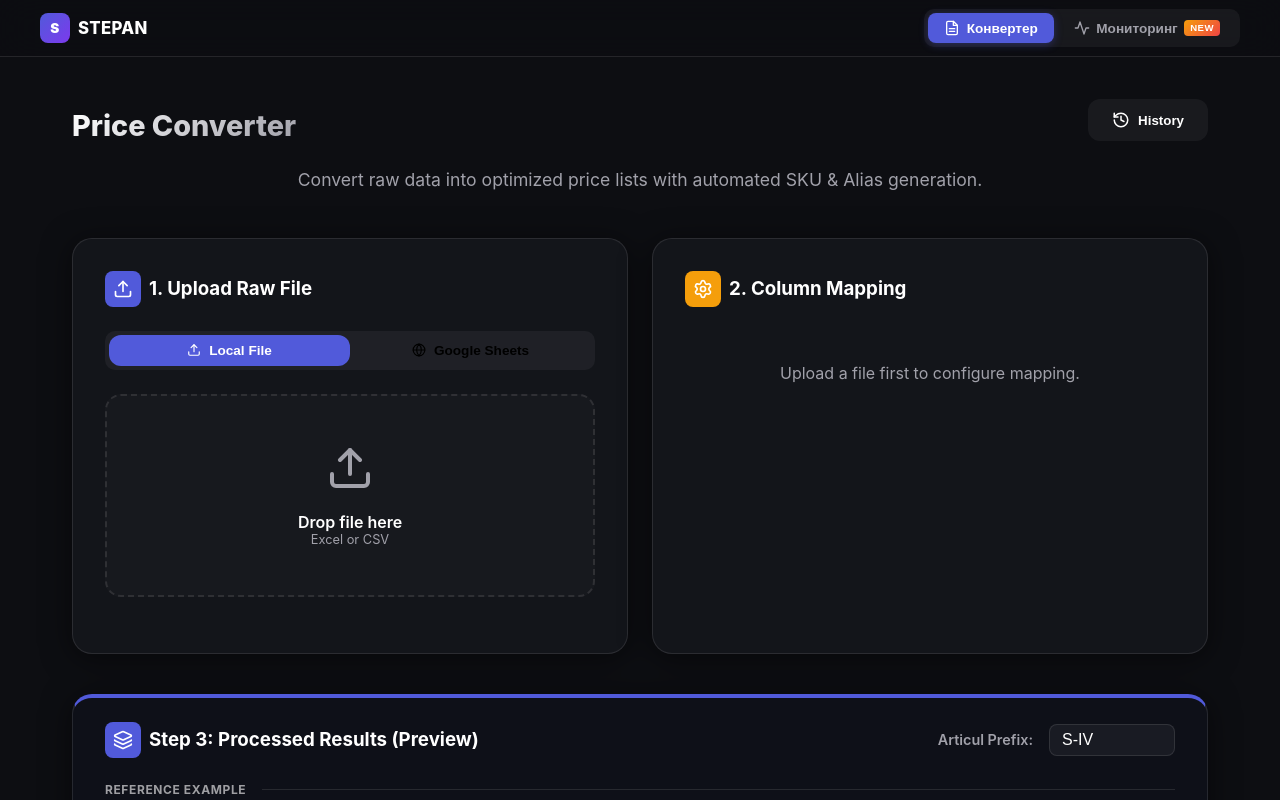
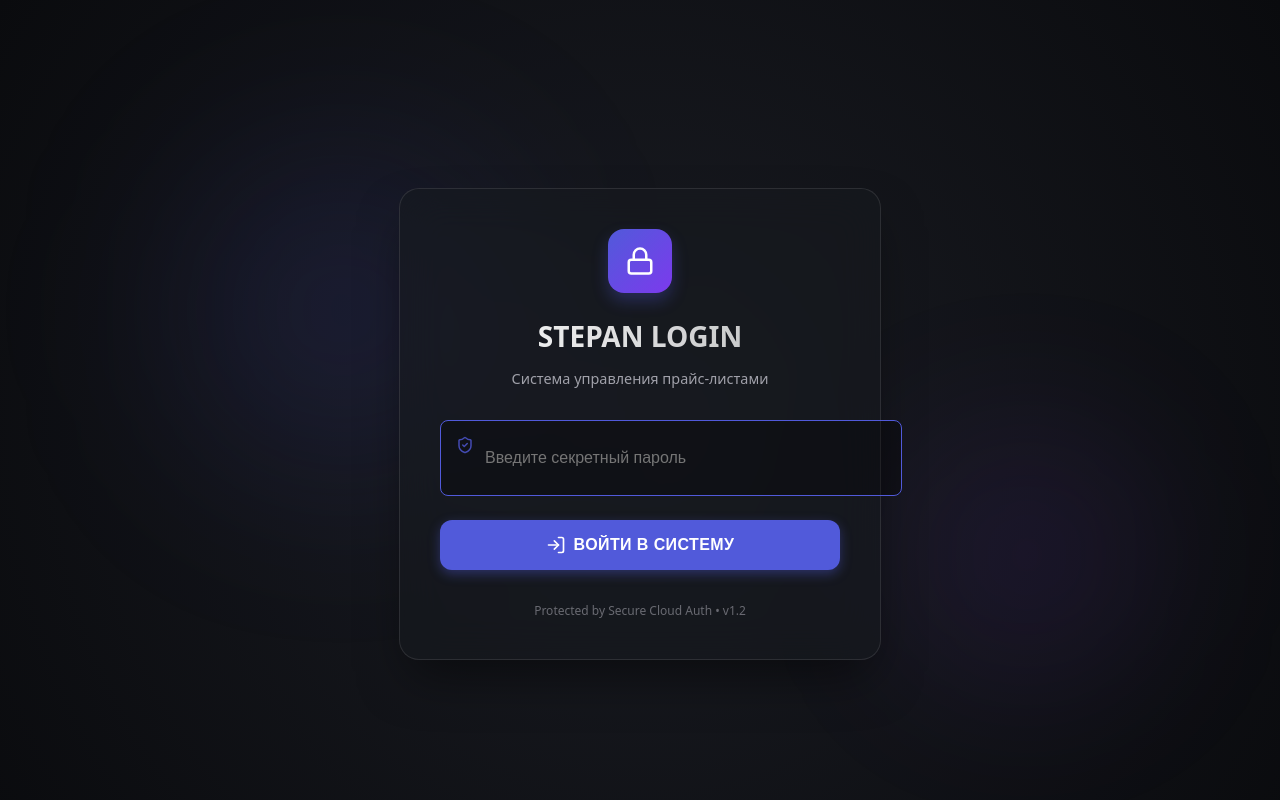
Before and after one commit to alexyu-09/stepan, a React (Vite) app: page / in a window 1280 px wide. Shown: the top 800 px of the page. Built offline with nearby package versions, Linux system fonts and the light colour scheme.

Commit message:
feat: add secure server-side authentication

```diff
--- /dev/null
+++ b/src/components/Auth.tsx
@@ -0,0 +1,210 @@
+import { useState, useEffect } from 'react';
+import { Lock, LogIn, ShieldCheck, AlertCircle, RefreshCw } from 'lucide-react';
+
+interface AuthProps {
+    onAuthenticated: () => void;
+}
+
+const Auth: React.FC<AuthProps> = ({ onAuthenticated }) => {
+    const [password, setPassword] = useState('');
+    const [loading, setLoading] = useState(false);
+    const [error, setError] = useState<string | null>(null);
+
+    // Initial check for existing session
+    useEffect(() => {
+        const token = localStorage.getItem('stepan_auth_token');
+        if (token) {
+            onAuthenticated();
+        }
+    }, [onAuthenticated]);
+
+    const handleLogin = async (e: React.FormEvent) => {
+        e.preventDefault();
+        if (!password || loading) return;
+
+        setLoading(true);
+        setError(null);
+
+        try {
+            const response = await fetch('/api/auth', {
+                method: 'POST',
+                headers: { 'Content-Type': 'application/json' },
+                body: JSON.stringify({ password }),
+            });
+
+            if (!response.ok) {
+                const data = await response.json();
+                throw new Error(data.error || 'Неверный пароль');
+            }
+
+            const { token } = await response.json();
+            localStorage.setItem('stepan_auth_token', token);
+            onAuthenticated();
+        } catch (err: any) {
+            setError(err.message || 'Ошибка сервера. Попробуйте снова.');
+            setPassword('');
+        } finally {
+            setLoading(false);
+        }
+    };
+
+    return (
+        <div style={{
+            minHeight: '100vh',
+            display: 'flex',
+            alignItems: 'center',
+            justifyContent: 'center',
+            background: 'radial-gradient(circle at center, #1a1c23 0%, #0a0b0e 100%)',
+            padding: '1.5rem',
+            fontFamily: 'system-ui, -apple-system, sans-serif'
+        }}>
+            {/* Background elements */}
+            <div style={{
+                position: 'fixed',
+                top: '20%',
+                left: '15%',
+                width: '300px',
+                height: '300px',
+                background: 'rgba(81, 90, 218, 0.15)',
+                filter: 'blur(100px)',
+                borderRadius: '50%',
+                zIndex: 0
+            }} />
+            <div style={{
+                position: 'fixed',
+                bottom: '15%',
+                right: '10%',
+                width: '250px',
+                height: '250px',
+                background: 'rgba(124, 58, 237, 0.1)',
+                filter: 'blur(80px)',
+                borderRadius: '50%',
+                zIndex: 0
+            }} />
+
+            <div className="card fade-in" style={{
+                maxWidth: '400px',
+                width: '100%',
+                padding: '2.5rem',
+                textAlign: 'center',
+                background: 'rgba(23, 25, 30, 0.6)',
+                backdropFilter: 'blur(20px)',
+                WebkitBackdropFilter: 'blur(20px)',
+                border: '1px solid rgba(255, 255, 255, 0.1)',
+                boxShadow: '0 25px 50px -12px rgba(0, 0, 0, 0.5)',
+                zIndex: 1
+            }}>
+                <div style={{
+                    width: '64px',
+                    height: '64px',
+                    background: 'linear-gradient(135deg, var(--primary), #7c3aed)',
+                    borderRadius: '16px',
+                    display: 'flex',
+                    alignItems: 'center',
+                    justifyContent: 'center',
+                    margin: '0 auto 1.5rem',
+                    boxShadow: '0 8px 16px rgba(81, 90, 218, 0.3)'
+                }}>
+                    <Lock size={30} color="#fff" />
+                </div>
+
+                <h1 style={{
+                    fontSize: '1.75rem',
+                    fontWeight: 800,
+                    marginBottom: '0.5rem',
+                    background: 'linear-gradient(to right, #fff, rgba(255,255,255,0.7))',
+                    WebkitBackgroundClip: 'text',
+                    WebkitTextFillColor: 'transparent'
+                }}>STEPAN LOGIN</h1>
+                <p style={{
+                    color: 'var(--text-secondary)',
+                    fontSize: '0.9rem',
+                    marginBottom: '2rem'
+                }}>Система управления прайс-листами</p>
+
+                <form onSubmit={handleLogin}>
+                    <div className="input-group" style={{ textAlign: 'left', marginBottom: '1.5rem' }}>
+                        <div style={{ position: 'relative' }}>
+                            <input
+                                type="password"
+                                className="input-field"
+                                placeholder="Введите секретный пароль"
+                                value={password}
+                                onChange={(e) => setPassword(e.target.value)}
+                                autoFocus
+                                style={{
+                                    paddingLeft: '2.75rem',
+                                    height: '50px',
+                                    fontSize: '1rem',
+                                    background: 'rgba(0,0,0,0.3)',
+                                    marginBottom: error ? '1rem' : '0'
+                                }}
+                            />
+                            <ShieldCheck
+                                size={18}
+                                style={{
+                                    position: 'absolute',
+                                    left: '1rem',
+                                    top: '16px',
+                                    color: 'var(--primary)',
+                                    opacity: 0.8
+                                }}
+                            />
+                        </div>
+
+                        {error && (
+                            <div style={{
+                                display: 'flex',
+                                alignItems: 'center',
+                                gap: '0.5rem',
+                                color: 'var(--error)',
+                                fontSize: '0.85rem',
+                                padding: '0.5rem 0.25rem',
+                                borderRadius: '6px',
+                                animation: 'shake 0.4s ease-in-out'
+                            }}>
+                                <AlertCircle size={14} /> {error}
+                            </div>
+                        )}
+                    </div>
+
+                    <button
+                        type="submit"
+                        className="btn btn-primary"
+                        disabled={loading || !password}
+                        style={{
+                            width: '100%',
+                            height: '50px',
+                            fontSize: '1rem',
+                            fontWeight: 700,
+                            letterSpacing: '0.025em',
+                            boxShadow: '0 4px 12px rgba(81, 90, 218, 0.4)'
+                        }}
+                    >
+                        {loading ? <RefreshCw size={20} className="spin-icon" /> : <LogIn size={20} />}
+                        {loading ? 'ПРОВЕРКА...' : 'ВОЙТИ В СИСТЕМУ'}
+                    </button>
+                </form>
+
+                <div style={{
+                    marginTop: '2rem',
+                    fontSize: '0.75rem',
+                    color: 'var(--text-secondary)',
+                    opacity: 0.6
+                }}>
+                    Protected by Secure Cloud Auth • v1.2
+                </div>
+            </div>
+
+            <style>{`
+                @keyframes shake {
+                    0%, 100% { transform: translateX(0); }
+                    25% { transform: translateX(-5px); }
+                    75% { transform: translateX(5px); }
+                }
+            `}</style>
+        </div>
+    );
+};
+
+export default Auth;
--- a/src/main.tsx
+++ b/src/main.tsx
@@ -3,10 +3,12 @@ import { createRoot } from 'react-dom/client'
 import './index.css'
 import App from './App.tsx'
 import InventoryTracker from './components/InventoryTracker.tsx'
+import Auth from './components/Auth.tsx'
 
 type Page = 'converter' | 'tracker';
 
 function Shell() {
+  const [isAuthenticated, setIsAuthenticated] = useState(false);
   const [page, setPage] = useState<Page>(() => {
     const hash = window.location.hash.replace('#', '');
     return hash === 'tracker' ? 'tracker' : 'converter';
@@ -16,6 +18,10 @@ function Shell() {
     setPage(p);
     window.location.hash = p === 'converter' ? '' : p;
   };
+
+  if (!isAuthenticated) {
+    return <Auth onAuthenticated={() => setIsAuthenticated(true)} />;
+  }
 
   return (
     <>
```
Also changed, not shown: api/auth.ts (added, +23 -0 lines).
